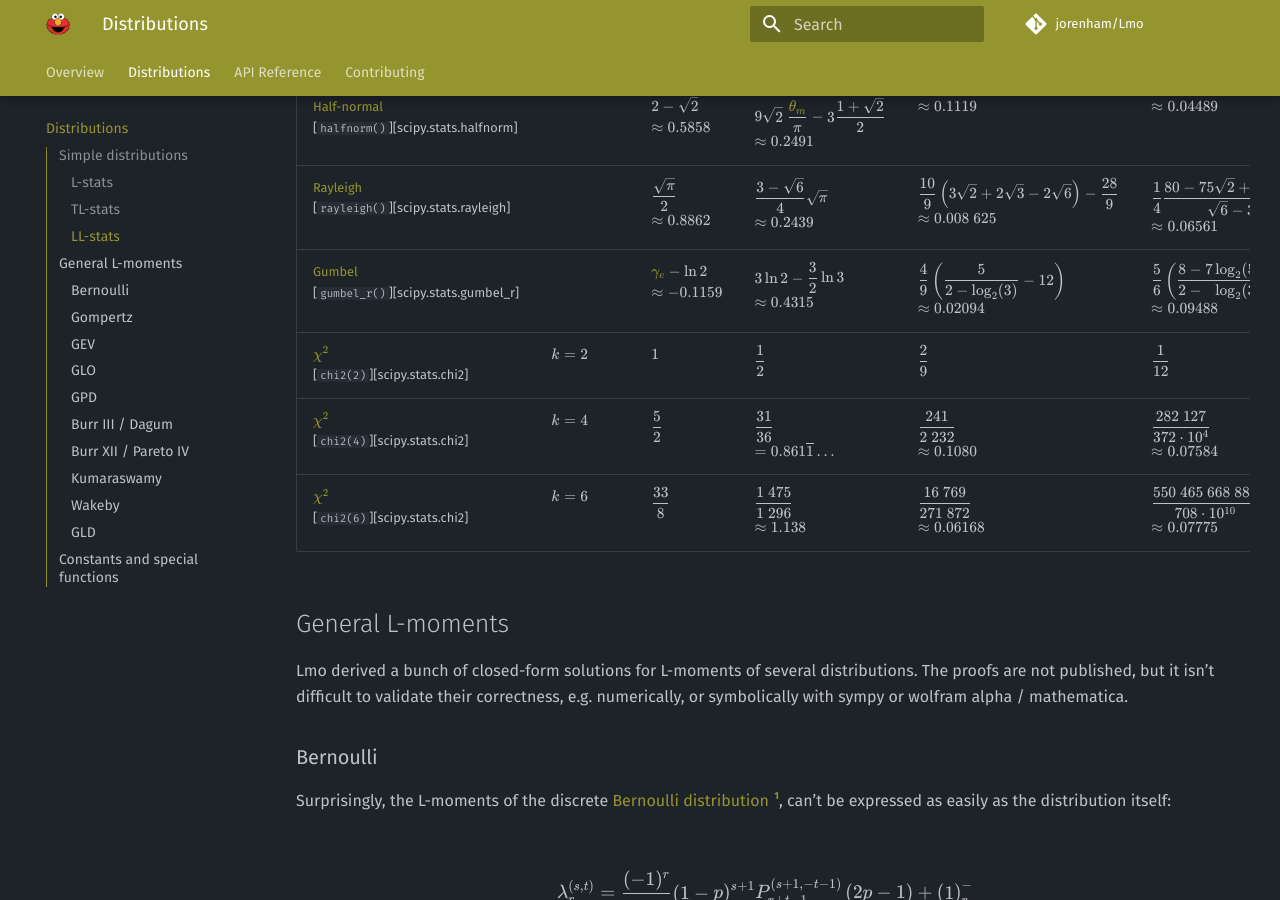
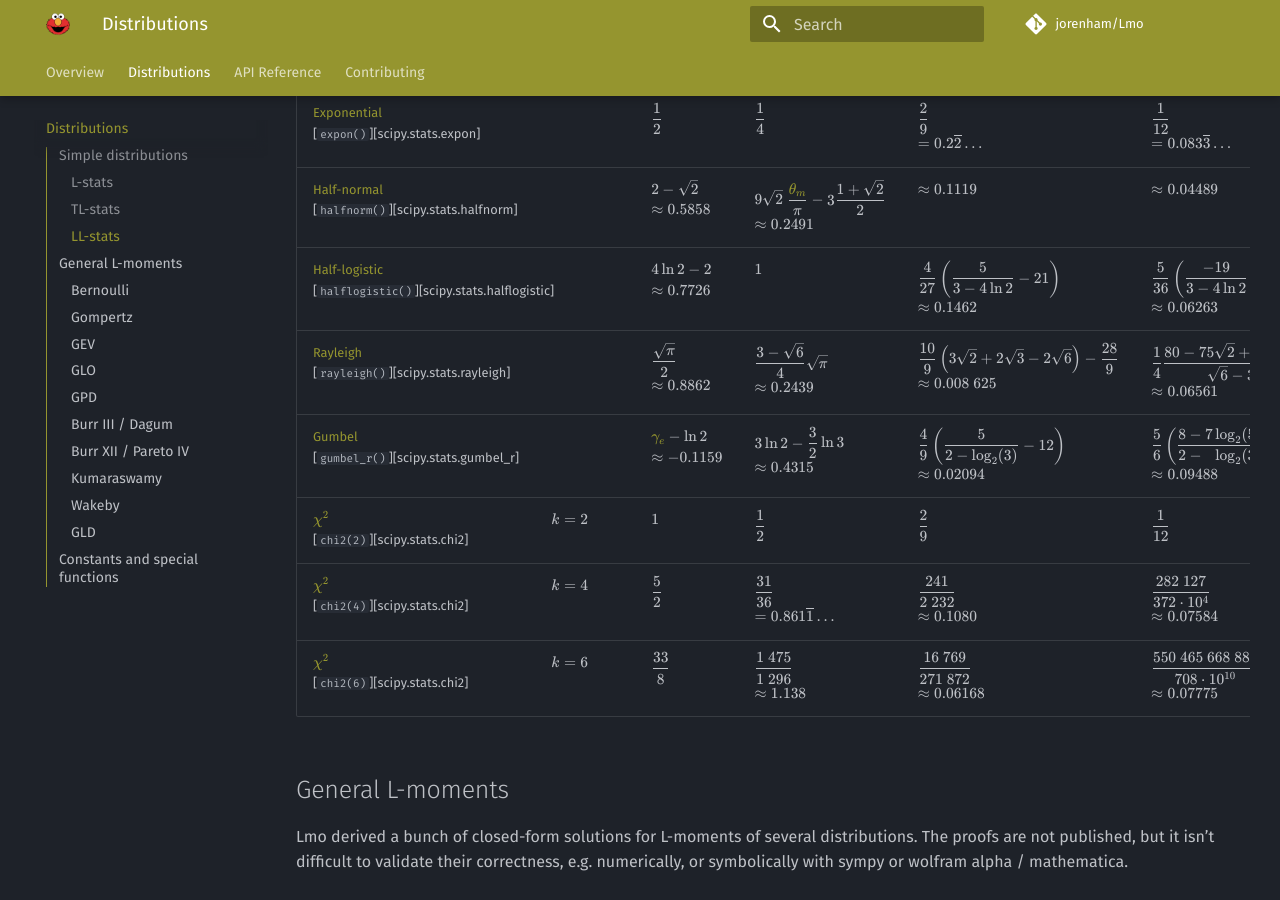
Before and after one commit to jorenham/Lmo, an MkDocs documentation site: the page built from docs/distributions.md, in a window 1280 px wide and 900 px high, scrolled down 3152 px. Built offline with MkDocs 1.6.1 and Material for MkDocs 9.7.7, drawn with Linux system fonts in a browser that asks for light colours; comment, search, counter and statistics services are not loaded; some of the changed text lies outside the part shown.

Commit message:
Half-logistic distribution

```diff
--- a/docs/distributions.md
+++ b/docs/distributions.md
@@ -176,6 +176,31 @@
         <td>\( \approx 0.09732 \)</td>
     </tr>
     <tr>
+        <td colspan="2">
+            [Half-logistic](https://w.wiki/8hRg)<br>
+            [`halflogistic()`][scipy.stats.halflogistic]
+        </td>
+        <td>\( 2 \ln 2 \\ \approx 1.386 \)</td>
+        <td>\( 1 \)</td>
+        <td>
+            \(
+                \displaystyle
+                \frac{1}{1 - \ln 2} - 3 \\
+                \approx 0.2589
+            \)
+        </td>
+        <td>
+            \(
+                \displaystyle
+                % \frac{23 - 33 \ln 2}{3 - 3 \ln 2} \\
+                \frac 1 3 \left(
+                    \frac{-10}{1 - \ln 2} + 33
+                \right) \\
+                \approx 0.1370
+            \)
+        </td>
+    </tr>
+    <tr>
         <td>
             [Rayleigh](https://w.wiki/8gH3)<br>
             [`rayleigh()`][scipy.stats.rayleigh]
@@ -496,6 +521,33 @@
         <td>\( \approx 0.04489 \)</td>
     </tr>
     <tr>
+        <td colspan="2">
+            [Half-logistic](https://w.wiki/8hRg)<br>
+            [`halflogistic()`][scipy.stats.halflogistic]
+        </td>
+        <td>\( 4 \ln 2 - 2 \\ \approx 0.7726 \)</td>
+        <td>\( 1 \)</td>
+        <td>
+            \(
+                \displaystyle
+                \frac{4}{27} \left(
+                    \frac{5}{3 - 4 \ln 2} - 21
+                \right) \\
+                \approx 0.1462
+            \)
+        </td>
+        <td>
+            \(
+                \displaystyle
+                \frac{5}{36} \left(
+                    % \frac{233 - 336 \ln 2}{3 - 4 \ln 2}
+                    \frac{-19}{3 - 4 \ln 2} + 84
+                \right) \\
+                \approx 0.06263
+            \)
+        </td>
+    </tr>
+    <tr>
         <td>
             [Rayleigh](https://w.wiki/8gH3)<br>
             [`rayleigh()`][scipy.stats.rayleigh]
@@ -620,8 +672,6 @@
         </td>
     </tr>
 </table>
-
-<!-- TODO: Half-logistic -->
 
 ## General L-moments
 
```
